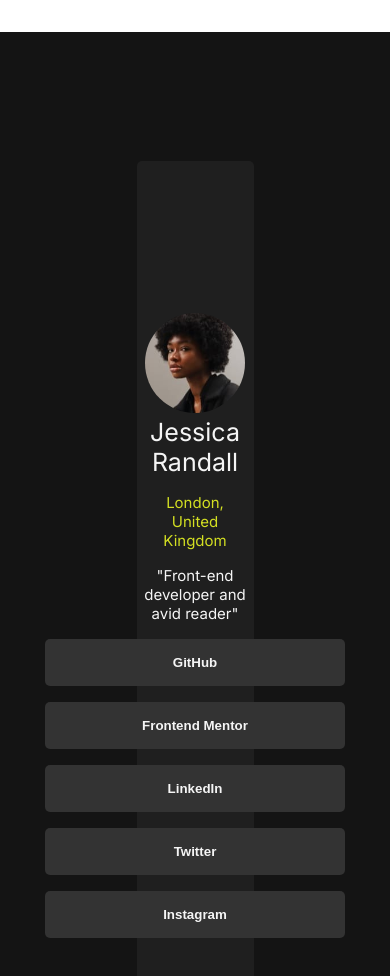
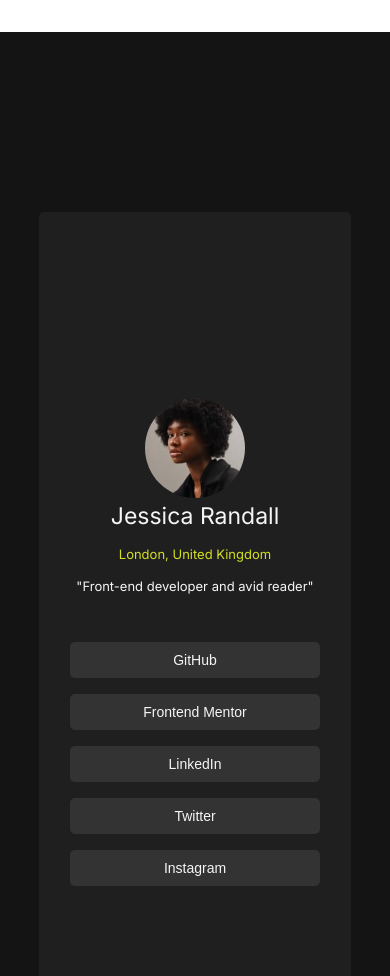
Before and after one commit to vitVasconcelos/site-perfilProfissional, a plain HTML site: page index.html in a window 390 px wide. Shown: the top 976 px of the page. Drawn offline with Linux system fonts and the light colour scheme.

Commit message:
adicionei arquivo para a responsividade do site

```diff
--- a/index.html
+++ b/index.html
@@ -10,6 +10,7 @@
     <link href="https://fonts.googleapis.com/css2?family=Cabin:ital,wght@0,400..700;1,400..700&family=Inter:ital,opsz,wght@0,14..32,100..900;1,14..32,100..900&family=Outfit:wght@100..900&family=Roboto:ital,wght@0,100..900;1,100..900&family=Young+Serif&display=swap" rel="stylesheet">
 
     <link rel="stylesheet" href="src/css/estilos.css">
+    <link rel="stylesheet" href="/src/css/responsivo.css">
 </head>
 <body>
     <main>
--- /dev/null
+++ b/src/css/responsivo.css
@@ -0,0 +1,43 @@
+
+@media (max-width: 760px) {
+    *{
+        margin: 0;
+        padding: 0;
+        box-sizing: border-box;
+
+    }
+    .perfil{
+        width: 80%;
+        height: 100vh;
+
+    }
+    .perfil img {
+        width: 100px;
+        border-radius: 50%;
+        height: auto;
+        margin-top: 4rem;
+
+    }
+    .botoes{
+        margin: 1rem;
+        padding: 1rem;
+
+    }
+    .botoes button {
+        width: 250px;
+        max-width: 250px;
+        padding: 10px;
+        font-size: 14px;
+        display: block;
+        margin-bottom: 1rem;
+        font-weight: normal;
+    }
+    h1{
+        font-size: 23px;
+    }
+    h2{
+        font-size: 13px;
+    }
+
+
+}
```
